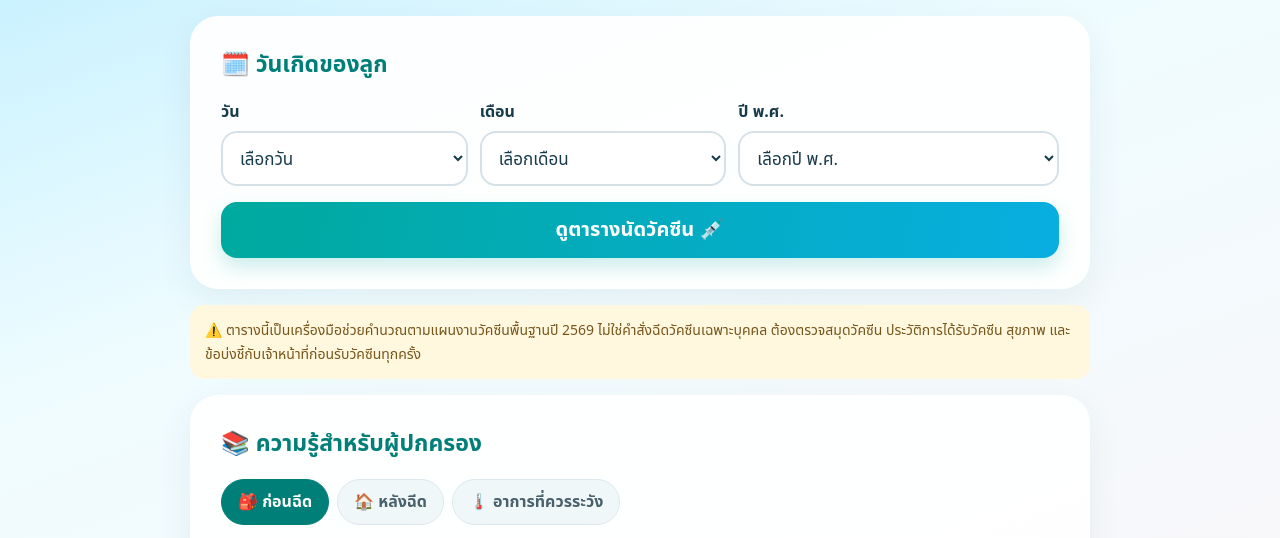
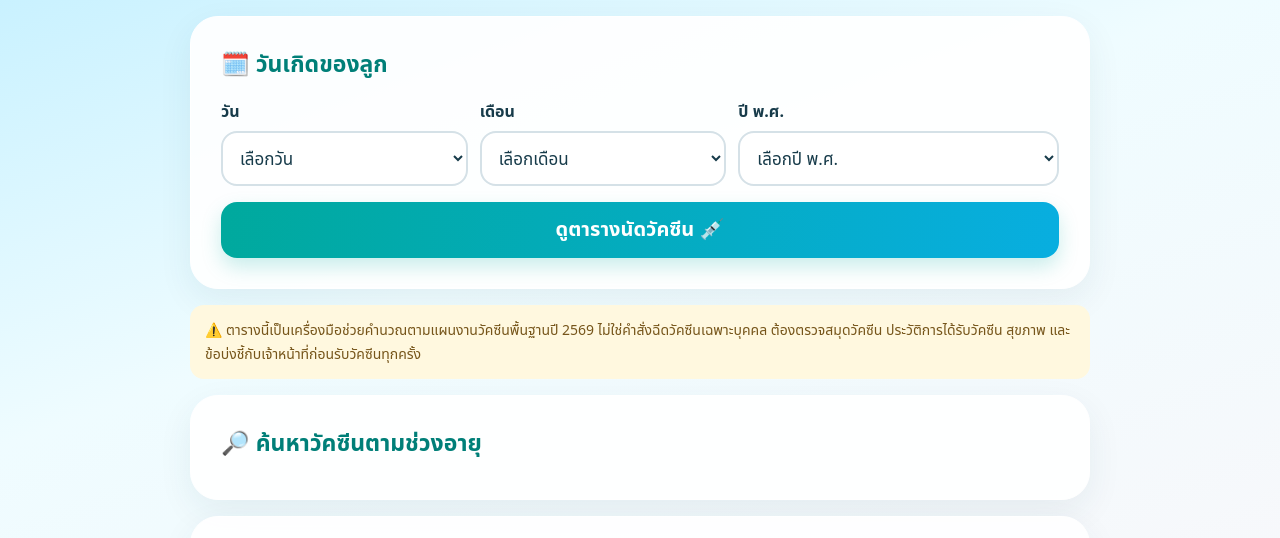
Before and after one commit to jinsawoo14-maker/vaccine-schedule-lalai, a plain HTML site: page index.html in a window 1280 px wide. Shown: the part 193-731 px from the top of the page. Drawn offline with Linux system fonts and the light colour scheme.

Commit message:
Update index.html

```diff
--- a/index.html
+++ b/index.html
@@ -33,7 +33,7 @@ main{width:min(900px,calc(100% - 28px));margin:0 auto 40px}.panel{background:#ff
 <div class="vaccine-list" id="list"></div>
 <div class="notice">หมายเหตุ: วันตามเกณฑ์ที่ผ่านไปไม่ได้แปลว่าเด็กขาดวัคซีน หากเลยกำหนดหรือไม่แน่ใจว่าได้รับเข็มใดแล้ว ให้นำสมุดบันทึกสุขภาพแม่และเด็ก (สมุดสีชมพู) ไปให้เจ้าหน้าที่ประเมิน ไม่ควรเริ่มฉีดซ้ำหรือข้ามเข็มเอง</div>
 </section>
-</section>
+<section class="panel search-panel"><h2>🔎 ค้นหาวัคซีนตามช่วงอายุ</h2><p class="section-sub"></div></div></section>
 <section class="panel knowledge-panel"><h2>📚 ความรู้สำหรับผู้ปกครอง</h2><div class="tabs"><button class="tab active" data-tab="before">🎒 ก่อนฉีด</button><button class="tab" data-tab="after">🏠 หลังฉีด</button><button class="tab" data-tab="warning">🌡️ อาการที่ควรระวัง</button></div>
 <div class="knowledge" id="knowledgeContent"><h3>เตรียมตัวก่อนพาลูกมารับวัคซีน</h3><ul><li>นำสมุดบันทึกสุขภาพแม่และเด็ก (สมุดสีชมพู) มาทุกครั้ง</li><li>แจ้งเจ้าหน้าที่หากเด็กเคยแพ้วัคซีนหรือส่วนประกอบของวัคซีน มีโรคประจำตัว ภูมิคุ้มกันบกพร่อง หรือเคยมีอาการผิดปกติหลังฉีดวัคซีน</li><li>แจ้งประวัติการได้รับวัคซีนจากสถานพยาบาลอื่นให้ครบถ้วน</li><li>หากเด็กกำลังมีไข้หรือเจ็บป่วย ควรแจ้งเจ้าหน้าที่เพื่อประเมินก่อนฉีด ไม่ควรตัดสินใจเลื่อนหรือฉีดเอง</li><li>ให้เด็กพักผ่อนและรับประทานอาหารหรือนมตามวัยตามปกติ</li></ul></div>
 </section>
```
